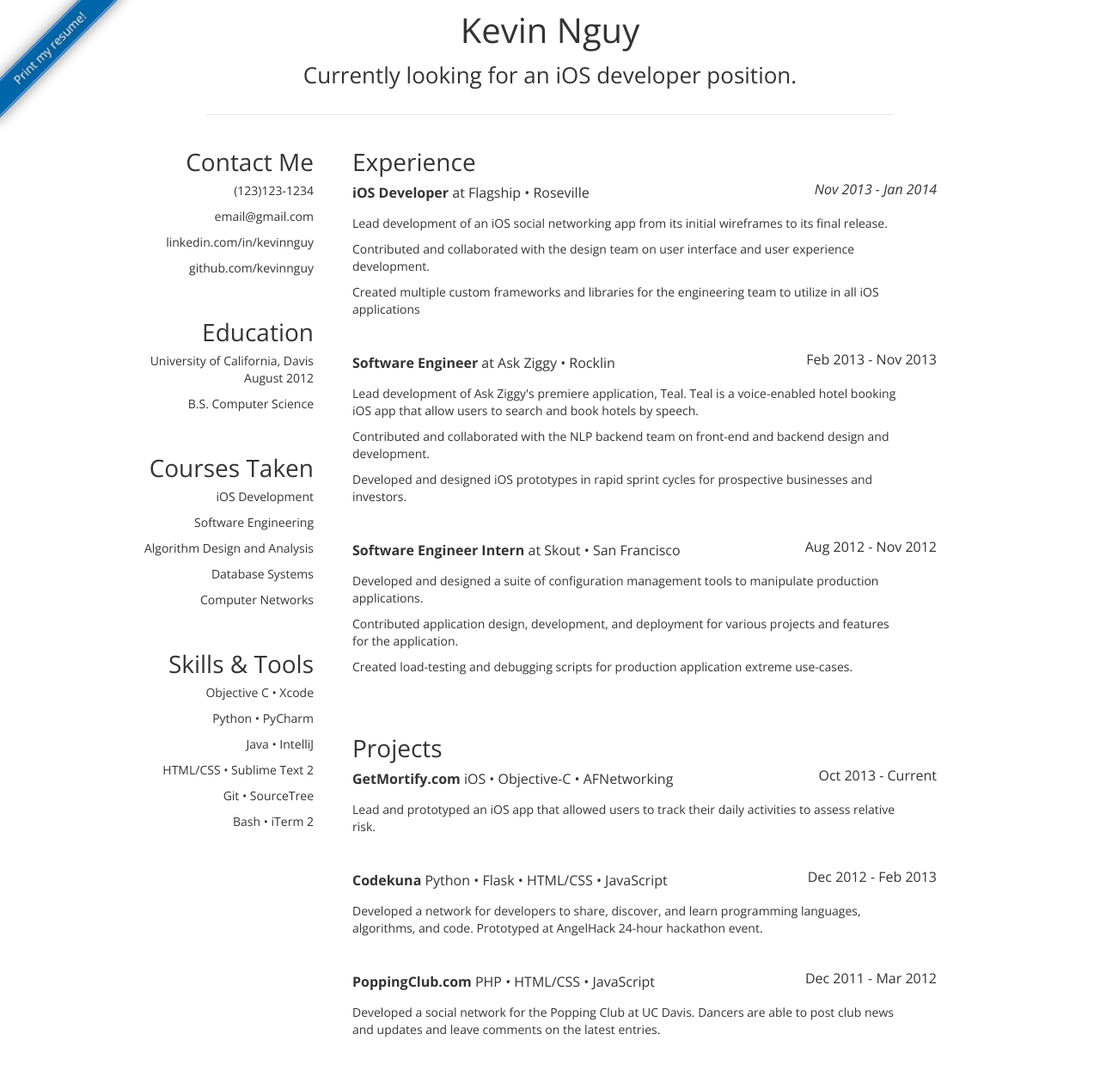
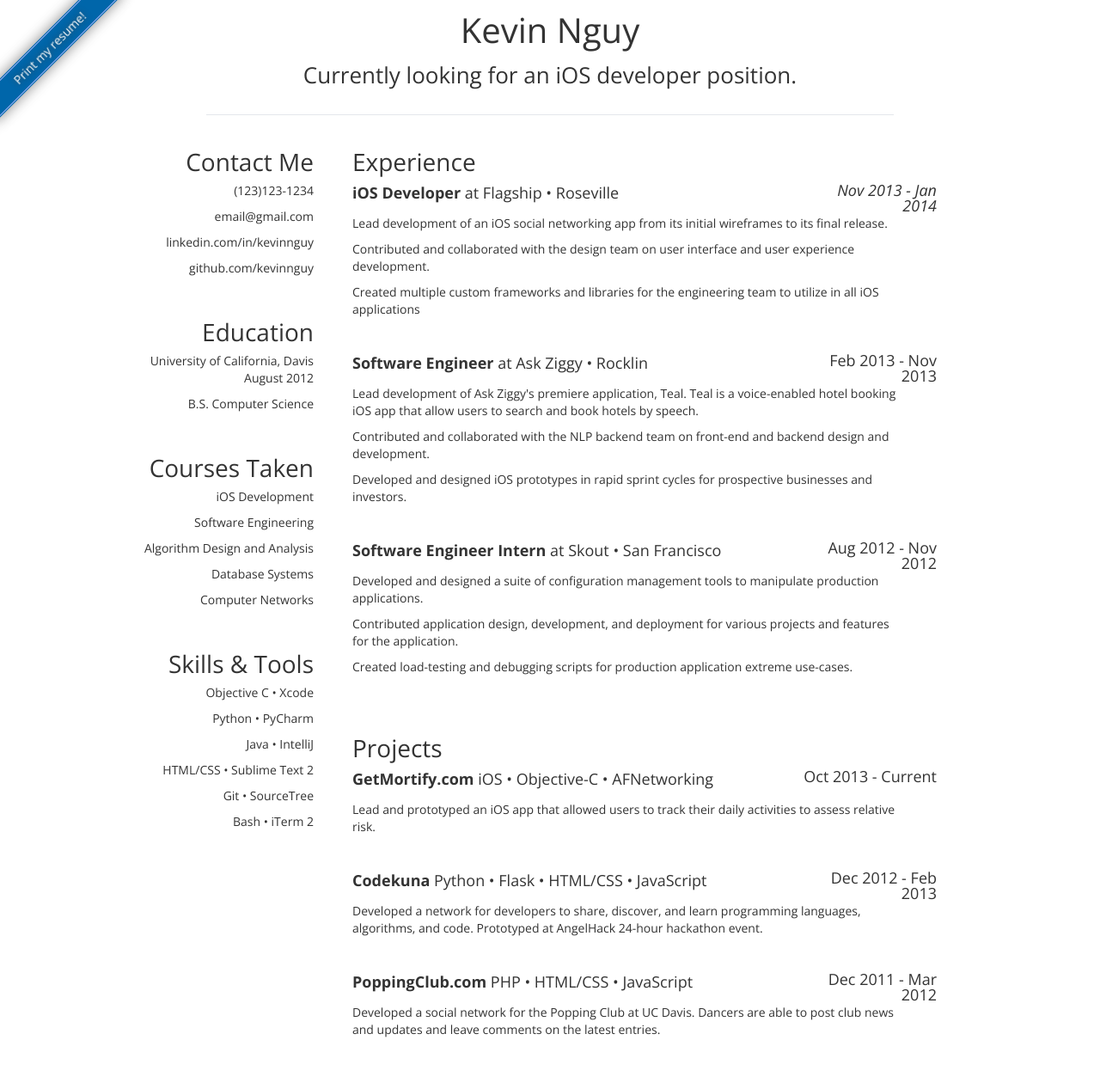
Before and after one commit to kevinnguy/kevinnguy.github.com, a Jekyll site: the page index.html, which Jekyll copies as it is, in a window 1280 px wide. Shown: the whole page at 86% size. Built offline with Jekyll 4.4.1, drawn with Linux system fonts in a browser that asks for light colours.

Commit message:
Sorry for the poor description

```diff
--- a/static/css/new_style.css
+++ b/static/css/new_style.css
@@ -725,3 +725,7 @@
 li {
 	font-size: 14px;
 }
+
+dt {
+	font-size: 18px;
+}
```
